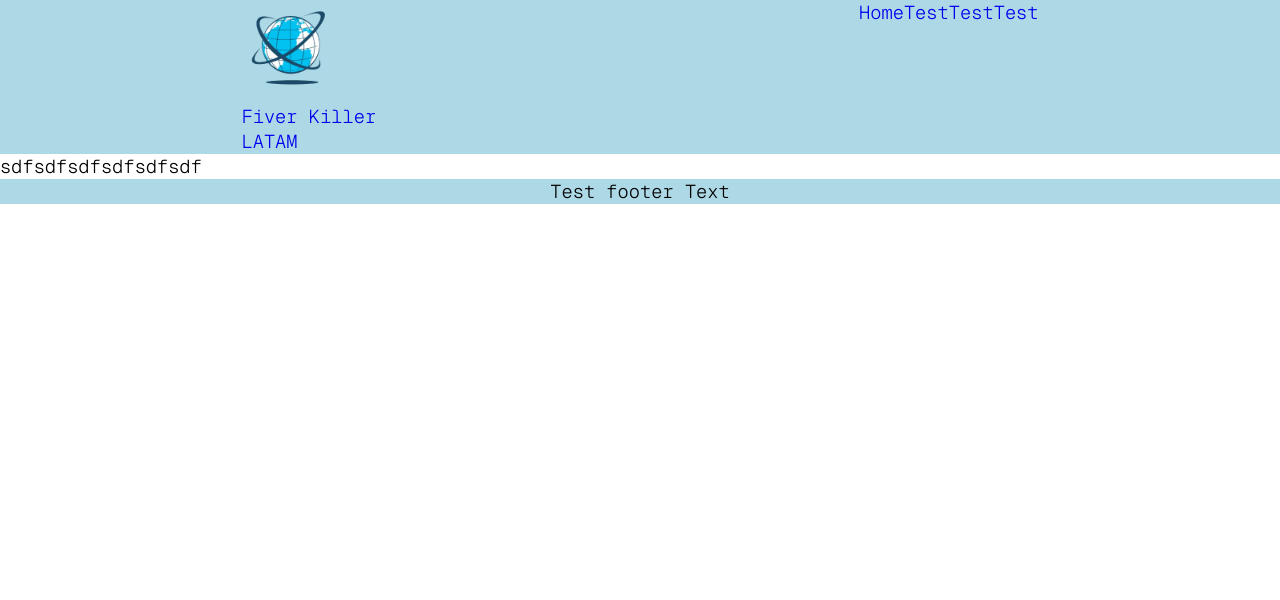
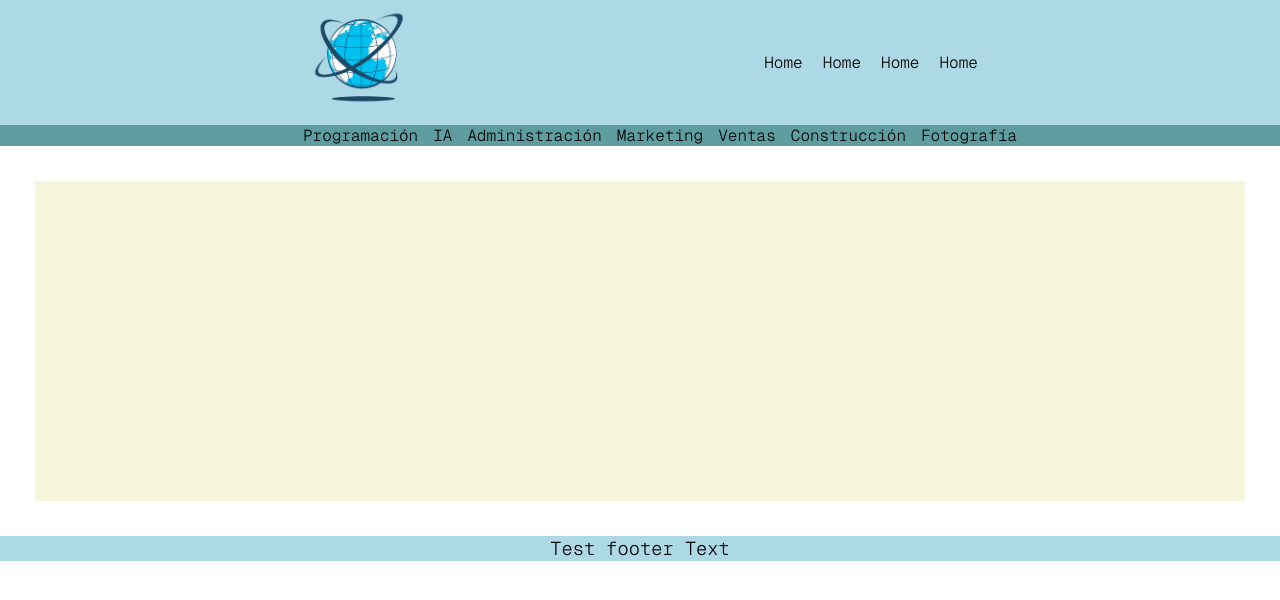
Before and after one commit to Finnet97/fiverr_killer_arg, a plain HTML site: page index.html in a window 1280 px wide. Drawn offline with nearby package versions, Linux system fonts and the light colour scheme.

Commit message:
Adición de nuevos elementos a index como el mini navbar de categorias y el featured card

```diff
--- a/css/styles.css
+++ b/css/styles.css
@@ -3,23 +3,17 @@
     margin: 0px;
 }
 
-h1, h2, h3, p {
+h1, h2, h3, p, a {
     font-family: "Geist Mono", monospace;
     font-optical-sizing: auto;
     font-weight: 300;
     font-style: normal;
 }
 
-a {
-    text-decoration: none;
-}
-
 .indexHeaderContainer {
     display: flex;
-    flex-direction: row;
-    flex-wrap: wrap;
-
-    justify-content: space-around;
+    justify-content: space-evenly;
+    align-items: center;
 
     background-color: lightblue;
 }
@@ -30,14 +24,59 @@ a {
 }
 
 .indexLogo img {
-    width: 100px;
+    width: 120px;
 }
 
-.indexUtilities {
+.indexUtilities ul {
     display: flex;
     flex-direction: row;
+    flex-wrap: wrap;
 
-    justify-content: space-around;
+    list-style: none;
+
+    gap: 20px;
+}
+
+.indexUtilities ul li a{
+    text-decoration: none;
+    color: black;
+}
+
+.indexNavWorkCategories ul {
+    display: flex;
+    flex-direction: row;
+    flex-wrap: wrap;
+    justify-content: center;
+
+    list-style: none;
+
+    gap: 15px;
+
+    background-color: cadetblue;
+}
+
+.indexNavWorkCategories ul li a{
+    text-decoration: none;
+    color: black;
+}
+
+.indexMain {
+    display: flex;
+    flex-direction: column;
+}
+
+.indexFeaturedContainer {
+    background-color: aquamarine;
+
+    margin: 35px;
+
+    height: 40vh;
+}
+
+.indexFeaturedContent {
+    background-color: beige;
+
+    height: 100%;
 }
 
 .indexFooterContainer {
--- a/index.html
+++ b/index.html
@@ -16,31 +16,62 @@
         <section class="indexLogo">
             <a href="./index.html">
                 <img src="./img/logo_gerenico.png" alt="logo">
-                <h3>
-                    Fiver Killer <br>
-                    LATAM
-                </h3>
             </a>
         </section>
 
         <section class="indexUtilities">
-            <a href="./index.html">
-                <h3>Home</h3>
-            </a>
-            <a href="./index.html">
-                <h3>Test</h3>
-            </a>
-            <a href="./index.html">
-                <h3>Test</h3>
-            </a>
-            <a href="./index.html">
-                <h3>Test</h3>
-            </a>
+            <ul>
+                <li>
+                    <a href="./index.html">Home</a>
+                </li>
+                <li>
+                    <a href="./index.html">Home</a>
+                </li>
+                <li>
+                    <a href="./index.html">Home</a>
+                </li>
+                <li>
+                    <a href="./index.html">Home</a>
+                </li>
+            </ul>
         </section>
     </header>
 
-    <main>
-        <h3>sdfsdfsdfsdfsdfsdf</h3>
+    <nav class="indexNavWorkCategories">
+        <ul>
+            <li>
+                <a href="./index.html">Programación</a>
+            </li>
+            <li>
+                <a href="./index.html">IA</a>
+            </li>
+            <li>
+                <a href="./index.html">Administración</a>
+            </li>
+            <li>
+                <a href="./index.html">Marketing</a>
+            </li>
+            <li>
+                <a href="./index.html">Ventas</a>
+            </li>
+            <li>
+                <a href="./index.html">Construcción</a>
+            </li>
+            <li>
+                <a href="./index.html">Fotografía</a>
+            </li>
+        </ul>
+    </nav>
+
+    <main class="indexMain">
+        <section class="indexFeaturedContainer">
+            <nav class="indexFeaturedContent">
+                <!-- Items que van a ser puestos en featured (posts, publicaciones, etc...) -->
+            </nav>
+        </section>
+        <section class="indexPopularServices">
+
+        </section>
     </main>
 
     <footer class="indexFooterContainer">
```
